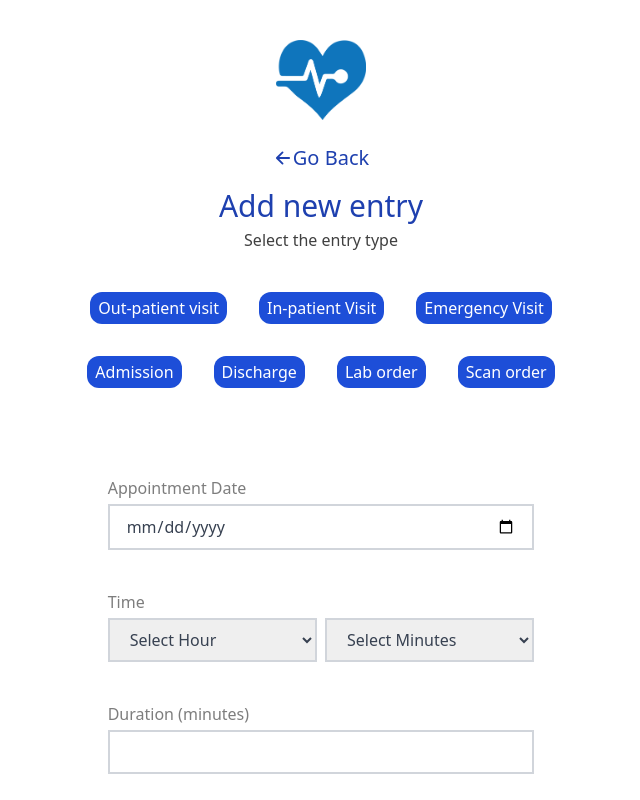
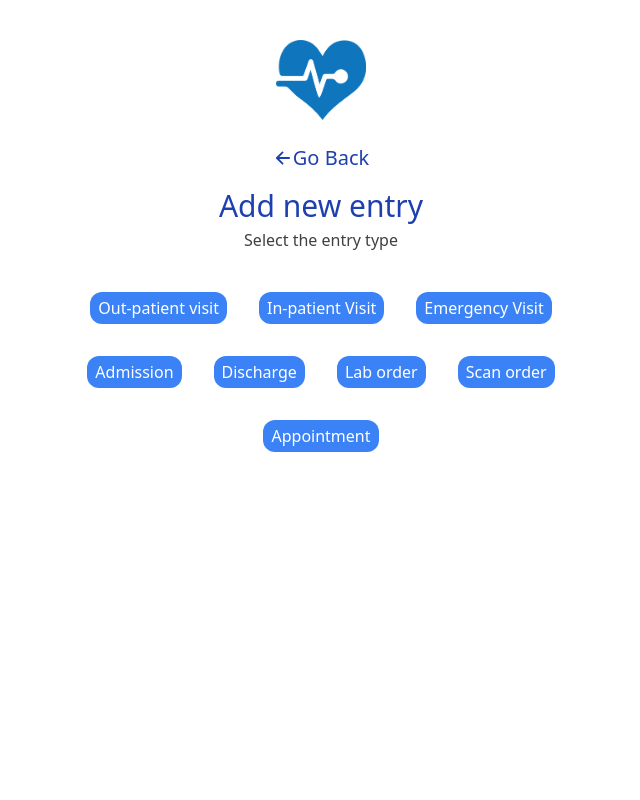
Before and after one commit to abdicodes/Health-Ease, a React (Vite) app in the folder frontend/: page /staff-portal/new-entry/1 in a window 1280 px wide. Shown: the top 800 px of the page, without its empty margins (319-959 px from the left). Built offline with nearby package versions, Linux system fonts and the light colour scheme.

Commit message:
refactor: minor UI improvement + appointments func

```diff
--- a/frontend/src/components/staffPortal/doctorPage/entryForm/Labform.tsx
+++ b/frontend/src/components/staffPortal/doctorPage/entryForm/Labform.tsx
@@ -66,7 +66,7 @@ const LabFormFields: React.FC<LabFormProps> = () => {
                   <button
                     type="button"
                     onClick={() => remove(index)}
-                    className="flex items-center mt-7 mr-1 text-rose-800"
+                    className="flex items-center mt-7 mr-1 text-red-700 hover:text-red-900"
                   >
                     <RiDeleteBin5Line className="text-3xl" />
                     delete
@@ -75,7 +75,7 @@ const LabFormFields: React.FC<LabFormProps> = () => {
               ))}
 
               <button
-                className="flex items-center justify-center mt-4 mr-1 text-blue-800 text-lg"
+                className="flex items-center justify-center mt-4 mr-1 text-blue-600 hover:text-blue-800 text-lg"
                 type="button"
                 onClick={() => push({ name: '' })} // Push a new test with an empty name
               >
--- a/frontend/src/components/staffPortal/doctorPage/entryForm/ScanForm.tsx
+++ b/frontend/src/components/staffPortal/doctorPage/entryForm/ScanForm.tsx
@@ -66,7 +66,7 @@ const ScanFormFields: React.FC<ScanFormProps> = () => {
                   <button
                     type="button"
                     onClick={() => remove(index)}
-                    className="flex items-center mt-7 mr-1 text-rose-800"
+                    className="flex items-center mt-7 mr-1 text-red-700 hover:text-red-900"
                   >
                     <RiDeleteBin5Line className="text-3xl" />
                     delete
@@ -75,7 +75,7 @@ const ScanFormFields: React.FC<ScanFormProps> = () => {
               ))}
 
               <button
-                className="flex items-center justify-center mt-4 mr-1 text-blue-800 text-lg"
+                className="flex items-center justify-center mt-4 mr-1 text-blue-700 hover:text-blue-900 text-lg "
                 type="button"
                 onClick={() => push({ name: '' })} // Push a new scan with an empty name
               >
--- a/frontend/src/components/staffPortal/doctorPage/entryForm/index.tsx
+++ b/frontend/src/components/staffPortal/doctorPage/entryForm/index.tsx
@@ -3,14 +3,7 @@ import { useAuth } from '../../../../context/AuthContext'
 import heart from '/heart.png'
 import { useMatch, useNavigate } from 'react-router-dom'
 import { EntryFormValues } from '../../../../types'
-import AdmissionForm from './AdmissionForm'
-import LabForm from './Labform'
-import OutpatientForm from './OutPatientForm'
-import AppointmentForm from './AppointmentForm'
-import InpatientForm from './InpatientForm'
-import EmergencyForm from './EmergencyForm'
-import DischargeForm from './DischargeForm'
-import ScanForm from './ScanForm'
+import SelectedForm from './SelectedForm'
 import { IoArrowBackOutline } from 'react-icons/io5'
 import { FaExchangeAlt } from 'react-icons/fa'
 
@@ -30,45 +23,12 @@ const AddEntry = () => {
     }
   }
 
-  const SelectedForm = ({
-    handleSubmit,
-    patientId,
-    selectedForm,
-  }: {
-    handleSubmit: (values: EntryFormValues) => Promise<void>
-    patientId: number
-    selectedForm: string | null
-  }) => {
-    switch (selectedForm) {
-      case 'outpatient':
-        return <OutpatientForm patientId={patientId} onSubmit={handleSubmit} />
-      case 'inpatient':
-        return <InpatientForm patientId={patientId} onSubmit={handleSubmit} />
-      case 'admission':
-        return <AdmissionForm patientId={patientId} onSubmit={handleSubmit} />
-      case 'emergency':
-        return <EmergencyForm patientId={patientId} onSubmit={handleSubmit} />
-      case 'discharge':
-        return <DischargeForm patientId={patientId} onSubmit={handleSubmit} />
-      case 'lab':
-        return <LabForm patientId={patientId} onSubmit={handleSubmit} />
-      case 'scan':
-        return <ScanForm patientId={patientId} onSubmit={handleSubmit} />
-      default:
-        return (
-          <div className="flex justify-center mt-1 text-neutral-700">
-            Select the entry type
-          </div>
-        )
-    }
-  }
-
   return (
     <div className=" flex flex-col mt-10 mb-6">
       <div className=" flex items-center flex-col  justify-center text-3xl text-blue-800">
         <img src={heart} className="h-20 mb-6" alt="healthEase Logo" />
         <button
-          className="flex items-center text-xl mb-4 "
+          className="flex items-center text-xl mb-4 hover:text-blue-400 "
           onClick={() => navigate(-1)}
         >
           <IoArrowBackOutline />
@@ -77,7 +37,7 @@ const AddEntry = () => {
         Add new entry
         {selectedForm && (
           <button
-            className="mx-4 bg-blue-700 text-white py-2 px-3 flex items-center rounded-xl my-4 max-w-sm text-base"
+            className="mx-4 bg-blue-500 text-white py-2 px-3 flex items-center rounded-xl my-4 max-w-sm text-base hover:bg-blue-600"
             onClick={() => setSelectedForm(null)}
           >
             <FaExchangeAlt className="mr-2" /> Change entry type
@@ -100,50 +60,56 @@ const AddEntry = () => {
           <div className="flex flex-wrap  justify-center items-center mt-6 mb-2 max-w-lg ">
             <button
               onClick={() => setSelectedForm('outpatient')}
-              className="mx-4 bg-blue-700 text-white py-1  px-2 rounded-xl my-4 "
+              className="mx-4 bg-blue-500 text-white py-1  px-2 rounded-xl my-4 hover:bg-blue-600"
             >
               Out-patient visit
             </button>
             <button
               onClick={() => setSelectedForm('inpatient')}
-              className="mx-4 bg-blue-700 text-white py-1  px-2 rounded-xl my-4"
+              className="mx-4 bg-blue-500 text-white py-1  px-2 rounded-xl my-4 hover:bg-blue-600"
             >
               In-patient Visit
             </button>
             <button
               onClick={() => setSelectedForm('emergency')}
-              className="mx-4 bg-blue-700 text-white py-1  px-2 rounded-xl my-4"
+              className="mx-4 bg-blue-500 text-white py-1  px-2 rounded-xl my-4 hover:bg-blue-600"
             >
               Emergency Visit
             </button>
             <button
               onClick={() => setSelectedForm('admission')}
-              className="mx-4 bg-blue-700 text-white py-1  px-2 rounded-xl my-4"
+              className="mx-4 bg-blue-500 text-white py-1  px-2 rounded-xl my-4 hover:bg-blue-600"
             >
               Admission
             </button>
             <button
               onClick={() => setSelectedForm('discharge')}
-              className="mx-4 bg-blue-700 text-white py-1  px-2 rounded-xl my-4"
+              className="mx-4 bg-blue-500 text-white py-1  px-2 rounded-xl my-4 hover:bg-blue-600"
             >
               Discharge
             </button>
             <button
               onClick={() => setSelectedForm('lab')}
-              className="mx-4 bg-blue-700 text-white py-1  px-2 rounded-xl my-4"
+              className="mx-4 bg-blue-500 text-white py-1  px-2 rounded-xl my-4 hover:bg-blue-600"
             >
               Lab order
             </button>
             <button
               onClick={() => setSelectedForm('scan')}
-              className="mx-4 bg-blue-700 text-white py-1  px-2 rounded-xl my-4"
+              className="mx-4 bg-blue-500 text-white py-1  px-2 rounded-xl my-4 hover:bg-blue-600"
             >
               Scan order
+            </button>
+
+            <button
+              onClick={() => setSelectedForm('appointment')}
+              className="mx-4 bg-blue-500 text-white py-1  px-2 rounded-xl my-4 hover:bg-blue-600"
+            >
+              Appointment
             </button>
           </div>
         </div>
       )}
-      <AppointmentForm onSubmit={handleSubmit} patientId={Number(id)} />
     </div>
   )
 }
```
